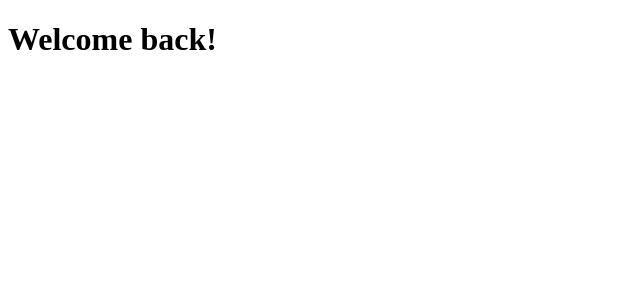
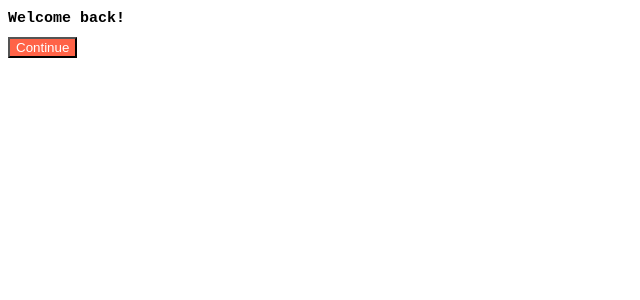
Before and after one commit to DongYounYim/ReactJS_begin, a React (Create React App) app in the folder create_app/first-reactapp/: page / in a window 1280 px wide. Shown: the top 300 px of the page, without its empty margins (0-640 px from the left). Built offline with nearby package versions, Linux system fonts and the light colour scheme.

Commit message:
Learning about css module and finish part#5

```diff
--- a/create_app/first-reactapp/package.json
+++ b/create_app/first-reactapp/package.json
@@ -6,6 +6,7 @@
     "@testing-library/jest-dom": "^5.16.4",
     "@testing-library/react": "^13.2.0",
     "@testing-library/user-event": "^13.5.0",
+    "prop-types": "^15.8.1",
     "react": "^18.1.0",
     "react-dom": "^18.1.0",
     "react-scripts": "5.0.1",
--- a/create_app/first-reactapp/src/App.js
+++ b/create_app/first-reactapp/src/App.js
@@ -1,7 +1,11 @@
+import Button from "./Button";
+import styles from "./App.module.css";
+
 function App() {
   return (
     <div>
-      <h1>Welcome back!</h1>
+      <h1 className={styles.title}>Welcome back!</h1>
+      <Button text={"Continue"} />
     </div>
   );
 }
--- /dev/null
+++ b/create_app/first-reactapp/src/App.module.css
@@ -0,0 +1,4 @@
+.title {
+    font-family: 'Courier New', Courier, monospace;
+    font-size: 15px;
+}
--- /dev/null
+++ b/create_app/first-reactapp/src/Button.js
@@ -0,0 +1,14 @@
+import PropTypes from "prop-types";
+import styles from "./Button.module.css";
+
+function Button({text}) {
+    return (
+        <button className={styles.btn}>{text}</button>
+    );
+}
+
+Button.propTypes = {
+    text : PropTypes.string.isRequired,
+}
+
+export default Button;
--- /dev/null
+++ b/create_app/first-reactapp/src/Button.module.css
@@ -0,0 +1,4 @@
+.btn {
+    color: white;
+    background-Color: tomato;
+}
```
Also changed, not shown: 1 other file (tests, documents, lock files or other folders).
